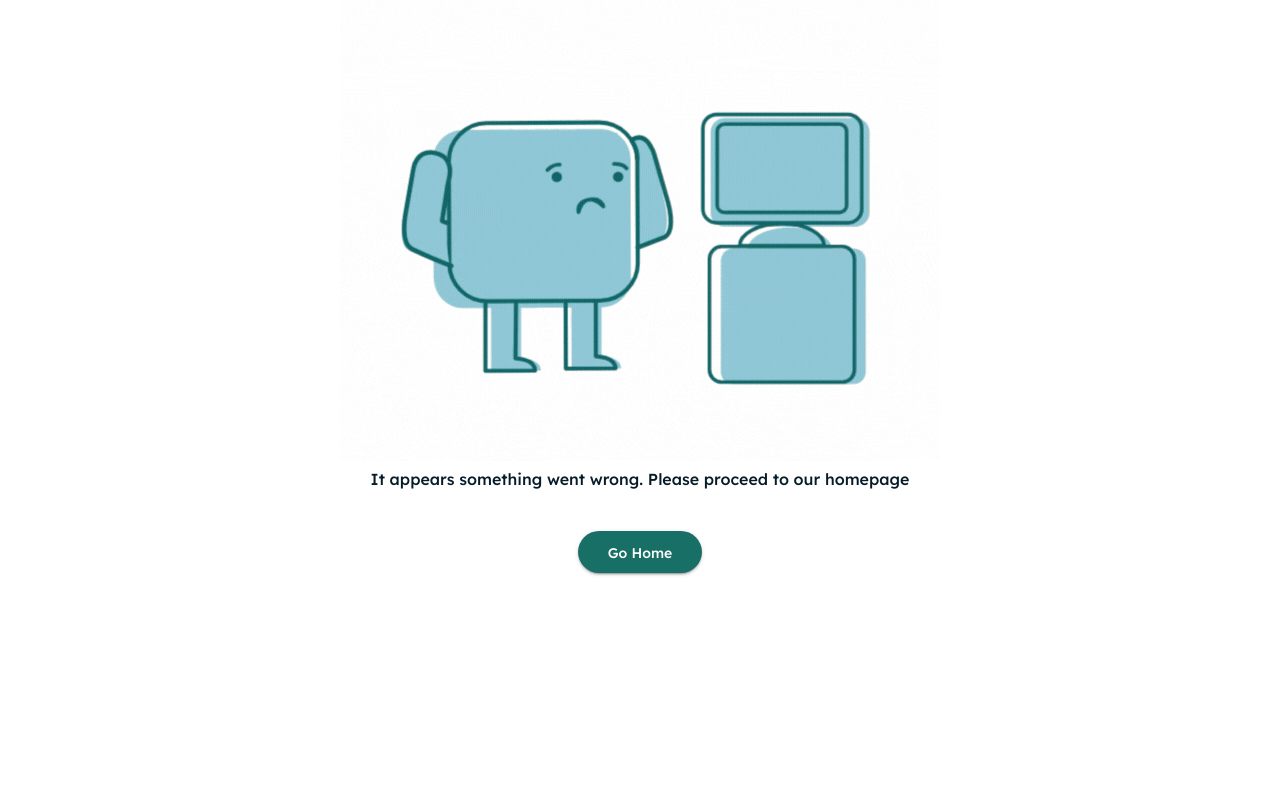
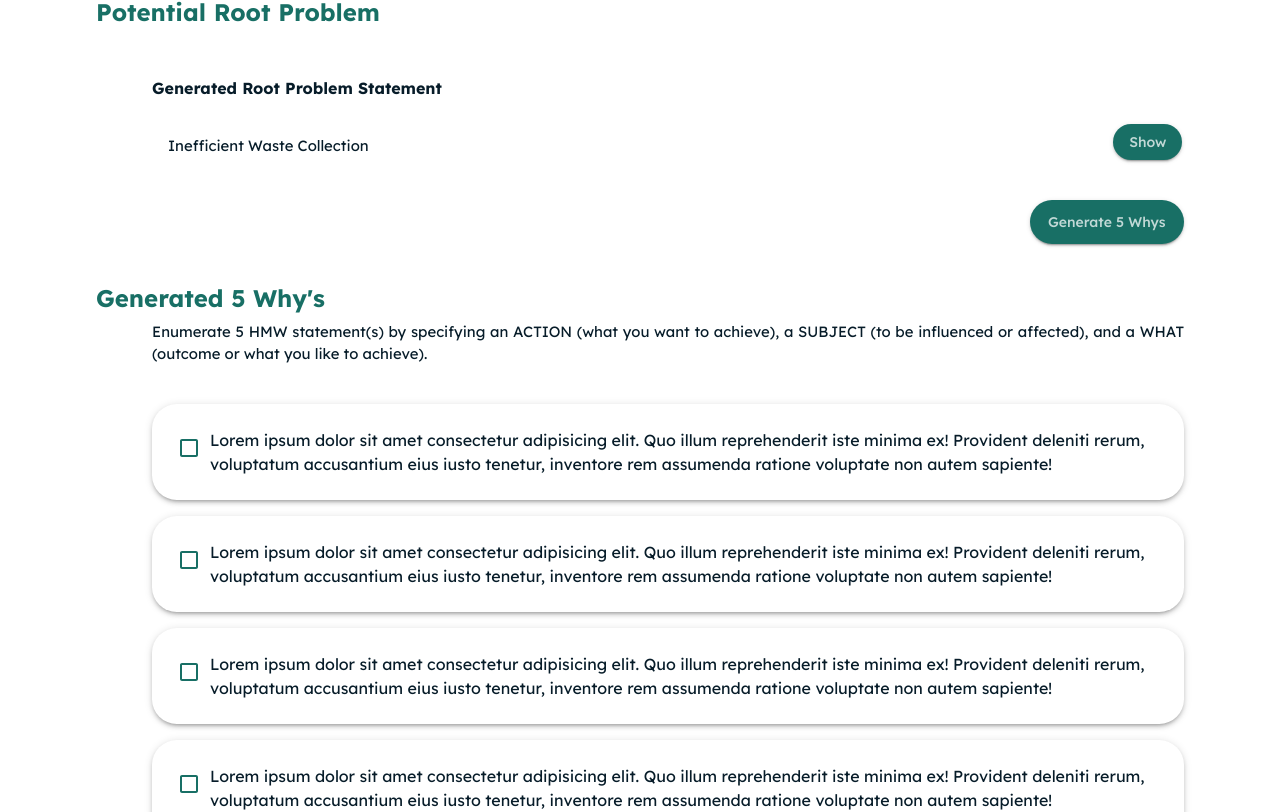
Before and after one commit to frnzgngbs/ElevateMe-FrontEnd, a React (Create React App) app: page /hmw in a window 1280 px wide. Shown: the part 154-966 px from the top of the page. Before the commit the page ends 800 px from the top, so only its background shows below. Built offline with nearby package versions, Linux system fonts and the light colour scheme.

Commit message:
HMW page is partially completed and already responsive as well.

```diff
--- a/src/App.js
+++ b/src/App.js
@@ -18,6 +18,7 @@ import PageNotFound from "./pages/PageNotFound";
 import ProtectedRoute from "./components/ProtectedRoute";
 import Venn from "./pages/Venn";
 import FiveWhys from "./pages/FiveWhys";
+import HMW from "./pages/HMW";
 // This is the theme for the web app
 var theme = createTheme({
 	typography: {
@@ -52,6 +53,10 @@ var theme = createTheme({
 		},
 		body1: {
 			fontSize: "1rem",
+			color: "#071C29",
+		},
+		body2: {
+			fontSize: "0.93rem",
 			color: "#071C29",
 		},
 	},
@@ -120,6 +125,7 @@ const router = createBrowserRouter(
 				<Route path="venn" element={<Venn />} />
 				<Route path="list" element={<List />} />
 				<Route path="five_whys" element={<FiveWhys />} />
+				<Route path="hmw" element={<HMW />} />
 			</Route>
 			{/* </Route> */}
 			<Route path="*" element={<PageNotFound />} />
--- a/src/components/UserAppbar.jsx
+++ b/src/components/UserAppbar.jsx
@@ -18,6 +18,7 @@ const UserAppbar = () => {
 		saved: "Saved",
 		five_whys: "Five-Whys",
 		list: "List",
+		hmw: "How Might We",
 		logout: "Log Out",
 	};
 
--- a/src/pages/FiveWhys.jsx
+++ b/src/pages/FiveWhys.jsx
@@ -22,8 +22,8 @@ const FiveWhys = () => {
 					</Typography>
 					<br></br>
 					<Grid container sx={{ ml: 2 }}>
-						<Grid item xs>
-							<Typography variant="body1">Problem Statement</Typography>
+						<Grid item xs sx={{ display: "flex", alignItems: "center" }}>
+							<Typography variant="body2">Problem Statement</Typography>
 						</Grid>
 						<Grid item sx={{ mr: 2.2 }}>
 							<Button
--- a/src/pages/HMW.jsx
+++ b/src/pages/HMW.jsx
@@ -2,101 +2,91 @@ import React from "react";
 import useTheme from "@mui/material/styles/useTheme";
 import Box from "@mui/material/Box";
 import Button from "@mui/material/Button";
-import FormGroup from "@mui/material/FormGroup";
-import Checkbox from "@mui/material/Checkbox";
-import FormControlLabel from "@mui/material/FormControlLabel";
+import { Grid, Typography } from "@mui/material";
+import PSCard from "../components/PSCard";
 
 const HMW = () => {
-	const theme = useTheme();
+	const data = [
+		"Lorem ipsum dolor sit amet consectetur adipisicing elit. Quo illum reprehenderit iste minima ex! Provident deleniti rerum, voluptatum accusantium eius iusto tenetur, inventore rem assumenda ratione voluptate non autem sapiente!",
+		"Lorem ipsum dolor sit amet consectetur adipisicing elit. Quo illum reprehenderit iste minima ex! Provident deleniti rerum, voluptatum accusantium eius iusto tenetur, inventore rem assumenda ratione voluptate non autem sapiente!",
+		"Lorem ipsum dolor sit amet consectetur adipisicing elit. Quo illum reprehenderit iste minima ex! Provident deleniti rerum, voluptatum accusantium eius iusto tenetur, inventore rem assumenda ratione voluptate non autem sapiente!",
+		"Lorem ipsum dolor sit amet consectetur adipisicing elit. Quo illum reprehenderit iste minima ex! Provident deleniti rerum, voluptatum accusantium eius iusto tenetur, inventore rem assumenda ratione voluptate non autem sapiente!",
+		"Lorem ipsum dolor sit amet consectetur adipisicing elit. Quo illum reprehenderit iste minima ex! Provident deleniti rerum, voluptatum accusantium eius iusto tenetur, inventore rem assumenda ratione voluptate non autem sapiente!",
+	];
 	return (
-		<Box
-			paddingTop="3rem"
-			paddingBottom="3rem"
-			paddingLeft="8rem"
-			paddingRight="8rem"
-			sx={{ userSelect: "none" }}>
-			<h1 style={{ color: theme.palette.primary.main }}>
-				Potential Root Problem
-			</h1>
-			<Box
-				sx={{
-					padding: "48px",
-					display: "flex",
-					justifyContent: "space-between",
-					alignItems: "end",
-				}}>
 		<Box>
-					<h3>Problem</h3>
-					Inefficient waste collection
-				</Box>
-				<Box>
+			<Box sx={{ px: 12, py: 2 }}>
+				<Typography variant="h4">Potential Root Problem</Typography>
+				<Box sx={{ mt: 6, ml: 7 }}>
+					<Typography sx={{ fontSize: "1rem", fontWeight: "bold" }}>
+						Generated Root Problem Statement
+					</Typography>
+					<br></br>
+					<Grid container sx={{ ml: 2 }}>
+						{/* I want to center the typography horizontally."*/}
+						<Grid item xs sx={{ display: "flex", alignItems: "center" }}>
+							<Typography variant="body2" sx={{ mt: 1 }}>
+								Inefficient Waste Collection
+							</Typography>
+						</Grid>
+						<Grid item sx={{ mr: 2.2 }}>
 							<Button
 								variant="contained"
 								sx={{
-							paddingTop: "10px",
-							paddingBottom: "10px",
-							paddingLeft: "30px",
-							paddingRight: "30px",
-							borderRadius: "32px",
-							fontWeight: "normal",
+									borderRadius: 5.6,
+									color: "#FFFB",
 								}}>
 								Show
 							</Button>
-				</Box>
-			</Box>
-			<Box paddingRight={"48px"} paddingLeft={"48px"}>
+						</Grid>
+					</Grid>
+					<Box sx={{ display: "flex", justifyContent: "flex-end", mt: 5 }}>
 						<Button
 							variant="contained"
 							sx={{
-						paddingTop: "10px",
-						paddingBottom: "10px",
-						paddingLeft: "30px",
-						paddingRight: "30px",
-						borderRadius: "32px",
-						fontWeight: "normal",
-						float: "right",
+								px: 2.3,
+								py: 1.2,
+								borderRadius: 5.6,
+								color: "#FFFB",
 							}}>
-					5 HMW
+							Generate 5 Whys
 						</Button>
 					</Box>
+				</Box>
+				<Box sx={{ mt: 5 }}>
+					<Typography variant="h4">Generated 5 Why's</Typography>
+					<Box sx={{ mt: 1, ml: 7 }}>
 						<Box>
-				<h1 style={{ color: theme.palette.primary.main }}>
-					Generated 5 HMW Statement
-				</h1>
-			</Box>
-			<Box paddingLeft={"48px"}>
-				Enumerate 5 HMW statement(s) by specifying an ACTION (what you want to
-				achieve), a SUBJECT (to be influenced or affected), and a WHAT (outcome
-				or what you like to achieve).
-			</Box>
-			<Box marginTop={"56px"}>
-				<FormGroup>
-					<Box display="flex" flexDirection="row">
-						{/* Div for the checkboxes */}
-						<Box display="flex" flexDirection="column">
-							{Array.from({ length: 5 }).map((_, index) => (
-								<FormControlLabel key={index} control={<Checkbox />} />
-							))}
-						</Box>
-						{/* Div for the gray box */}
-						<Box
-							sx={{
-								paddingLeft: "32px",
-								backgroundColor: "gray.main",
-								width: "100%",
-								borderRadius: "24px",
-							}}>
-							<Box paddingTop={"16px"}>
-								<strong>HMW</strong>
-							</Box>
-							{Array.from({ length: 4 }).map((_, index) => (
-								<Box key={index} paddingTop={"16px"}>
-									<strong>Why?</strong>
+							<Typography variant="body2" textAlign={"justify"}>
+								Enumerate 5 HMW statement(s) by specifying an ACTION (what you
+								want to achieve), a SUBJECT (to be influenced or affected), and
+								a WHAT (outcome or what you like to achieve).
+							</Typography>
+							<Box sx={{ my: 5 }}>
+								<Box component={"form"}>
+									{data.map((text, index) => (
+										<Box sx={{ mt: 2 }}>
+											<PSCard key={index} text={text} />
 										</Box>
 									))}
+									<Box
+										sx={{ display: "flex", justifyContent: "flex-end", mt: 3 }}>
+										<Button
+											variant="contained"
+											sx={{
+												px: 2.3,
+												py: 1.2,
+												borderRadius: 5.6,
+												color: "#FFFB",
+											}}>
+											Generate Root
+										</Button>
 									</Box>
 								</Box>
-				</FormGroup>
+							</Box>
+						</Box>
+					</Box>
+				</Box>
 			</Box>
 		</Box>
 	);
```
Lines whose indentation alone changed are shown as unchanged.
